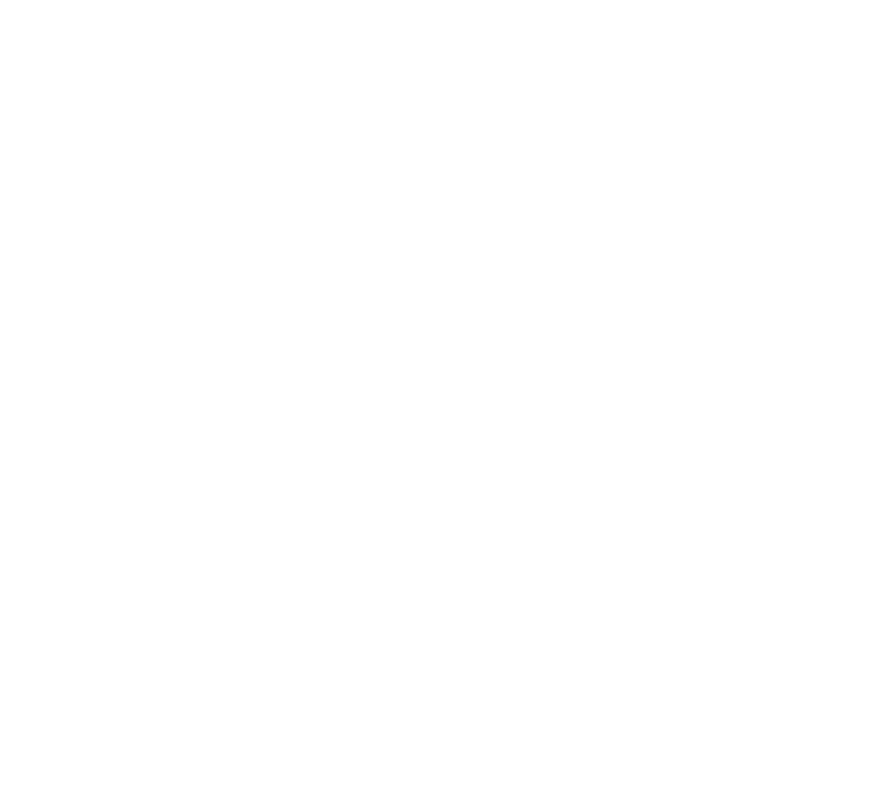
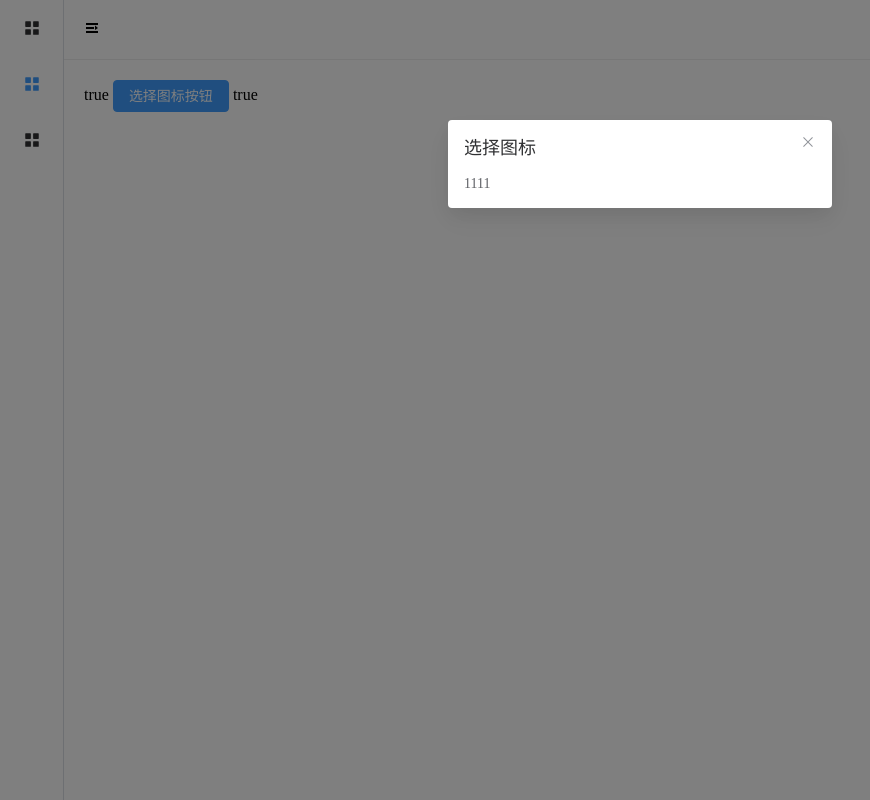
Before and after one commit to wangyongalive/YComponent, a Vue app: page /chooseIcon in a window 1280 px wide. Before the commit this address had no page. Shown: the whole page, without its empty margins (0-870 px from the left). Built offline with nearby package versions, Linux system fonts and the light colour scheme.

Commit message:
图标选择器-巧用两次watch控制弹框的显示与隐藏

```diff
--- /dev/null
+++ b/src/components/chooseIcon/src/index.vue
@@ -0,0 +1,43 @@
+<template>
+  <el-button @click="handleClick" type="primary">
+    <slot></slot>
+  </el-button>
+  {{ dialogVisible }}
+  <el-dialog :title="title" v-model="dialogVisible" width="30%">
+    1111
+  </el-dialog>
+</template>
+
+<script setup lang="ts">
+import { ref, watch } from 'vue'
+const props = defineProps<{
+  // 弹出框标题
+  title: string,
+  // 弹出框显隐
+  visible: boolean
+}>()
+
+const emits = defineEmits(['update:visible'])
+// 拷贝一份父组件传递过来的visible
+let dialogVisible = ref<boolean>(props.visible)
+
+const handleClick = () => {
+  // 需要修改父组件的数据  emits
+  emits('update:visible', !props.visible)
+}
+
+// 监听visible的变化
+watch(() => props.visible, (val) => {
+  dialogVisible.value = val
+})
+
+// 监听组件内部的dialogVisible变化
+watch(() => dialogVisible.value, (val) => {
+  // 需要修改父组件的数据  emits
+  emits('update:visible', val)
+})
+</script>
+
+<style scoped>
+
+</style>
--- a/src/components/container/src/navSide/index.vue
+++ b/src/components/container/src/navSide/index.vue
@@ -3,7 +3,7 @@
   <el-menu :collapse="collapse" default-active="2" class="el-menu-vertical-demo">
     <el-menu-item index="1">
       <el-icon><el-icon-menu /></el-icon>
-      <span>导航1</span>
+      <span>图标选择器</span>
     </el-menu-item>
     <el-menu-item index="2">
       <el-icon><el-icon-menu /></el-icon>
--- a/src/router/index.ts
+++ b/src/router/index.ts
@@ -9,6 +9,10 @@
       {
         path: '/',
         component: Home,
+      },
+      {
+        path: '/chooseIcon',
+        component: () => import('../views/chooseIcon/index.vue'),
       }
     ]
   },
--- /dev/null
+++ b/src/views/chooseIcon/index.vue
@@ -0,0 +1,17 @@
+<template>
+  <div>
+    {{ visible }}
+    <choose-icon title="选择图标" v-model:visible="visible">选择图标按钮</choose-icon>
+  </div>
+</template>
+
+<script setup lang="ts">
+import { ref } from 'vue'
+import chooseIcon from '../../components/chooseIcon/src/index.vue'
+
+const visible = ref<boolean>(true)
+</script>
+
+<style scoped>
+
+</style>
```
Also changed, not shown: src/components/chooseIcon/index.ts (added).
